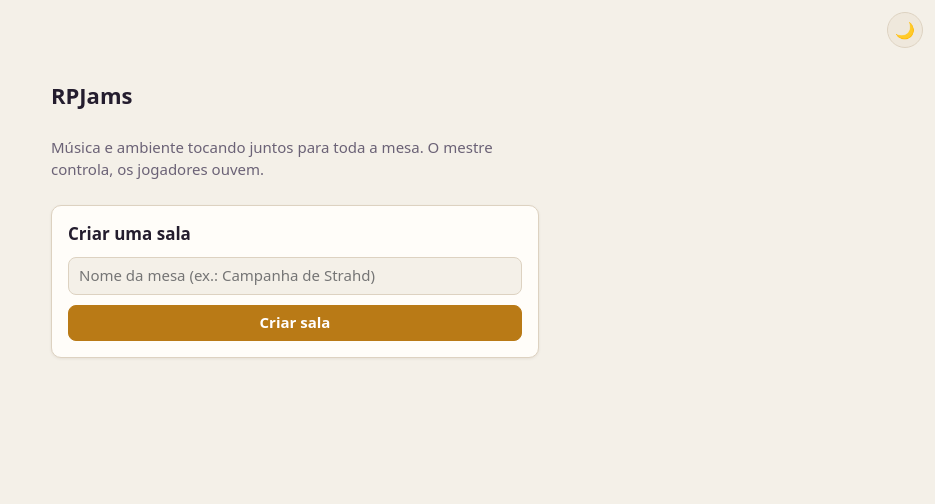
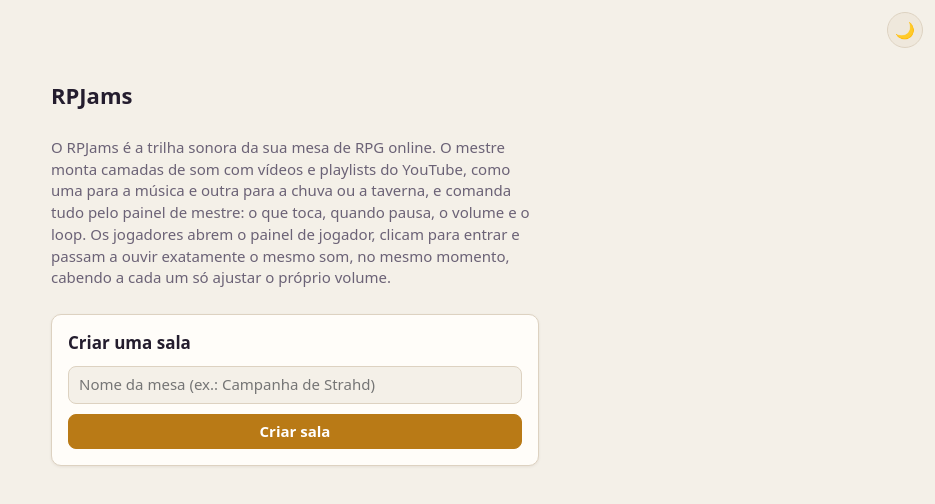
Before and after one commit to luisnovaes-bot/RPJams, a Next.js app: page / in a window 1280 px wide. Shown: the top 504 px of the page, without its empty margins (345-1280 px from the left). Built offline with nearby package versions, Linux system fonts and the light colour scheme.

Commit message:
Explain the platform and the two links on the home screen
Co-Authored-By: Claude Opus 5.5 (1M context) <noreply@anthropic.com>

```diff
--- a/app/page.tsx
+++ b/app/page.tsx
@@ -49,11 +49,23 @@ export default function Home() {
         <ThemeToggle />
       </div>
       <h1>RPJams</h1>
-      <p className="muted">Música e ambiente tocando juntos para toda a mesa. O mestre controla, os jogadores ouvem.</p>
+      <p className="muted">
+        O RPJams é a trilha sonora da sua mesa de RPG online. O mestre monta camadas de som com vídeos e playlists do YouTube, como uma
+        para a música e outra para a chuva ou a taverna, e comanda tudo pelo painel de mestre: o que toca, quando pausa, o volume e o
+        loop. Os jogadores abrem o painel de jogador, clicam para entrar e passam a ouvir exatamente o mesmo som, no mesmo momento,
+        cabendo a cada um só ajustar o próprio volume.
+      </p>
 
       {created ? (
         <div className="card stack">
           <h2>Sala “{created.name}” criada</h2>
+          <p className="muted">
+            Cada sala tem dois links. O link de mestre abre o painel de controle, onde você monta as camadas, escolhe as faixas e comanda
+            o som da mesa. Guarde-o como uma senha: quem tiver esse link controla a sala, e ele não pode ser recuperado. O link dos
+            jogadores é o que você manda para o grupo. Ele abre só o painel de ouvir, onde cada pessoa entra com um nome, ajusta o
+            próprio volume e acompanha o que você toca, sem ver o nome das faixas. A sala fica salva, então os mesmos links servem para
+            todas as sessões.
+          </p>
           <div className="stack">
             <strong>Seu link de mestre (guarde, ele não pode ser recuperado)</strong>
             <CopyLink url={`${origin}/m/${created.masterToken}`} />
```
